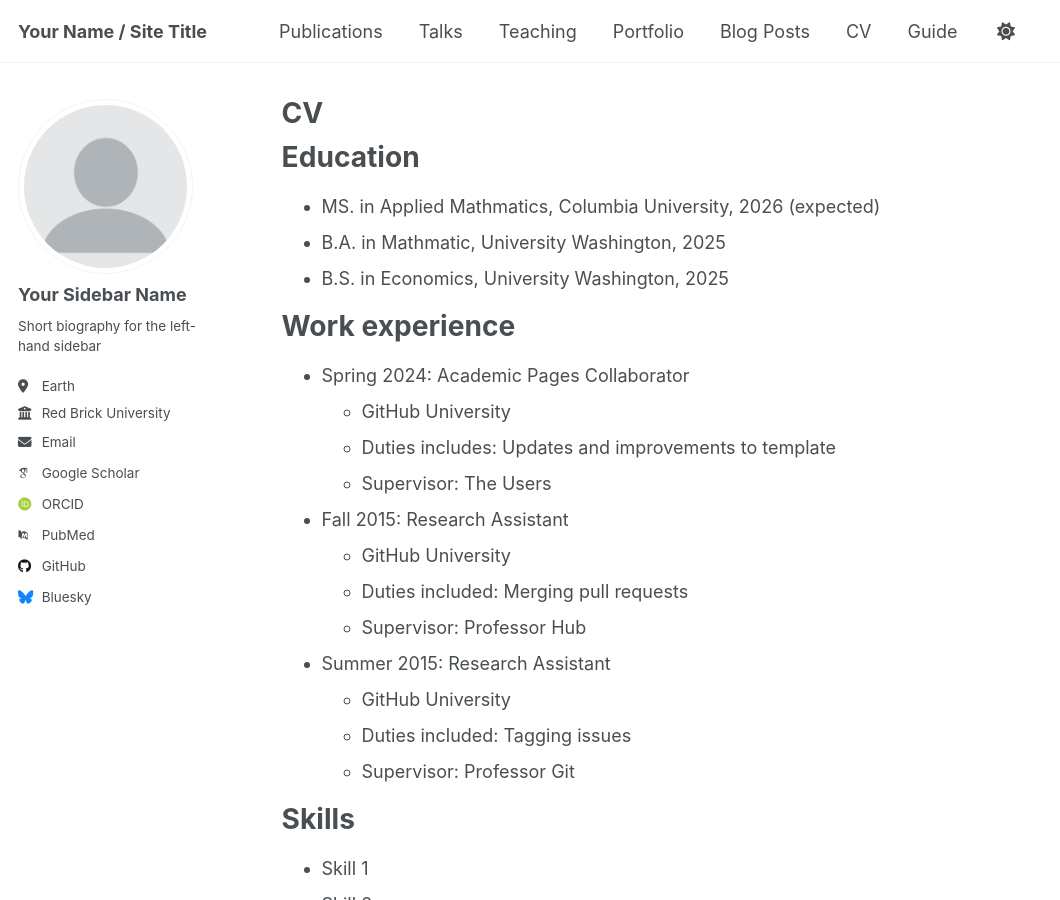
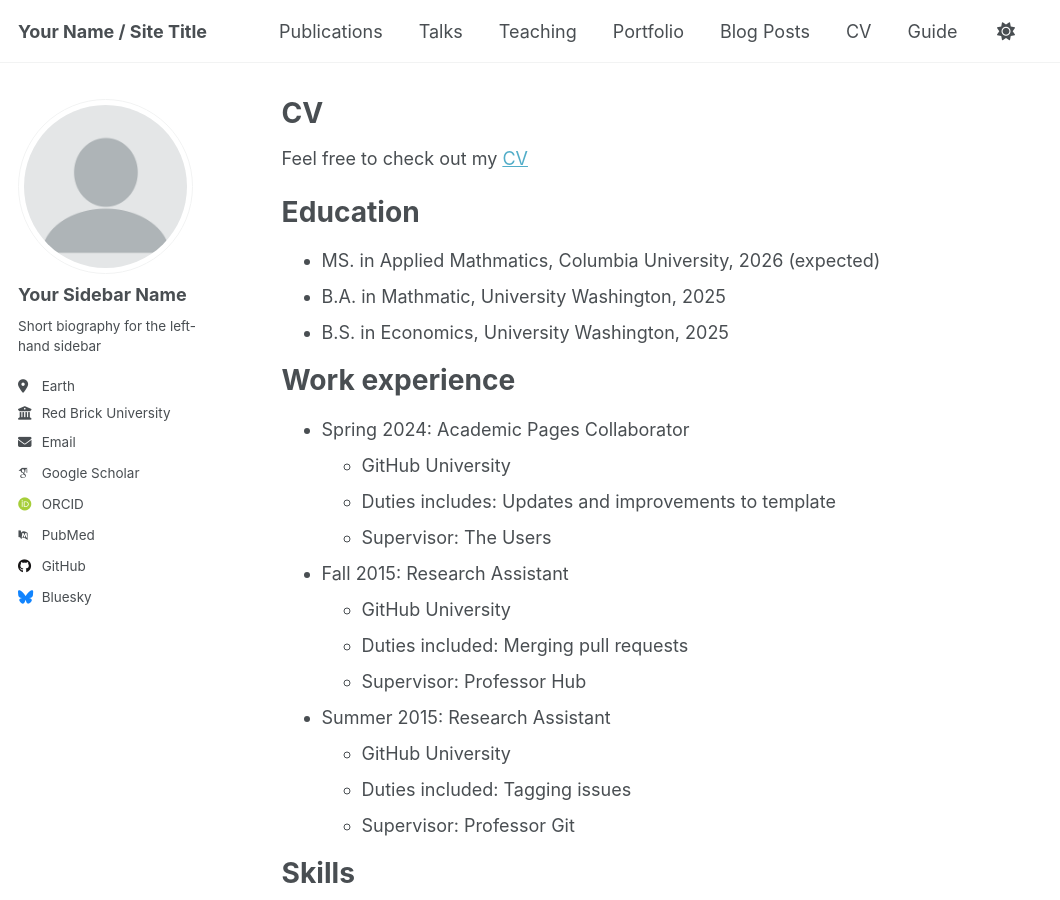
Before and after one commit to weif5/Test-5, a Jekyll site: the page built from _pages/cv.md, in a window 1280 px wide and 900 px high. Shown: the whole window, without its empty margins (0-1060 px from the left). Built offline with Jekyll 4.4.1, drawn with Linux system fonts in a browser that asks for light colours; some web fonts are replaced.

Commit message:
Update cv.md

```diff
--- a/_pages/cv.md
+++ b/_pages/cv.md
@@ -7,7 +7,7 @@ redirect_from:
   - /resume
 ---
 
-{% include base_path %}
+Feel free to check out my [CV](https://weif5.github.io/Test-5/files/Fang_Wei_Resume_Final.pdf)
 
 Education
 ======
```
